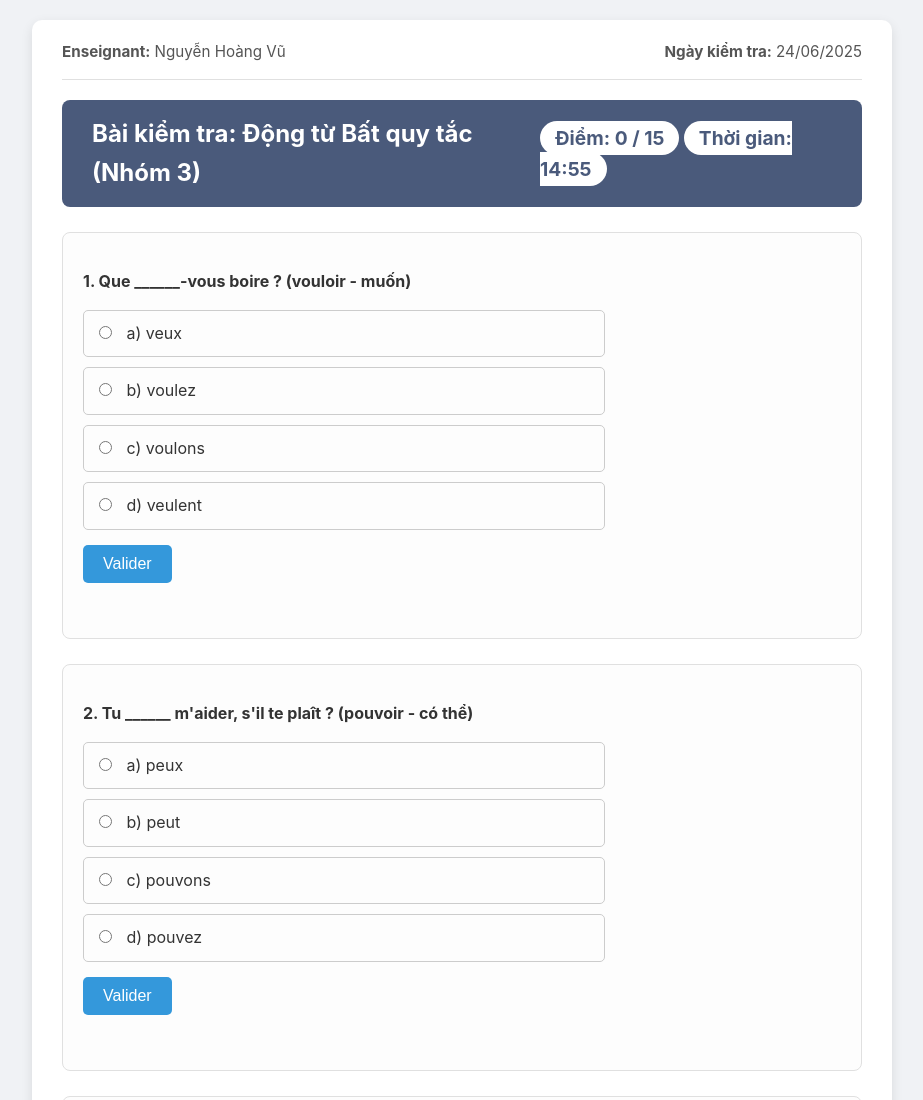
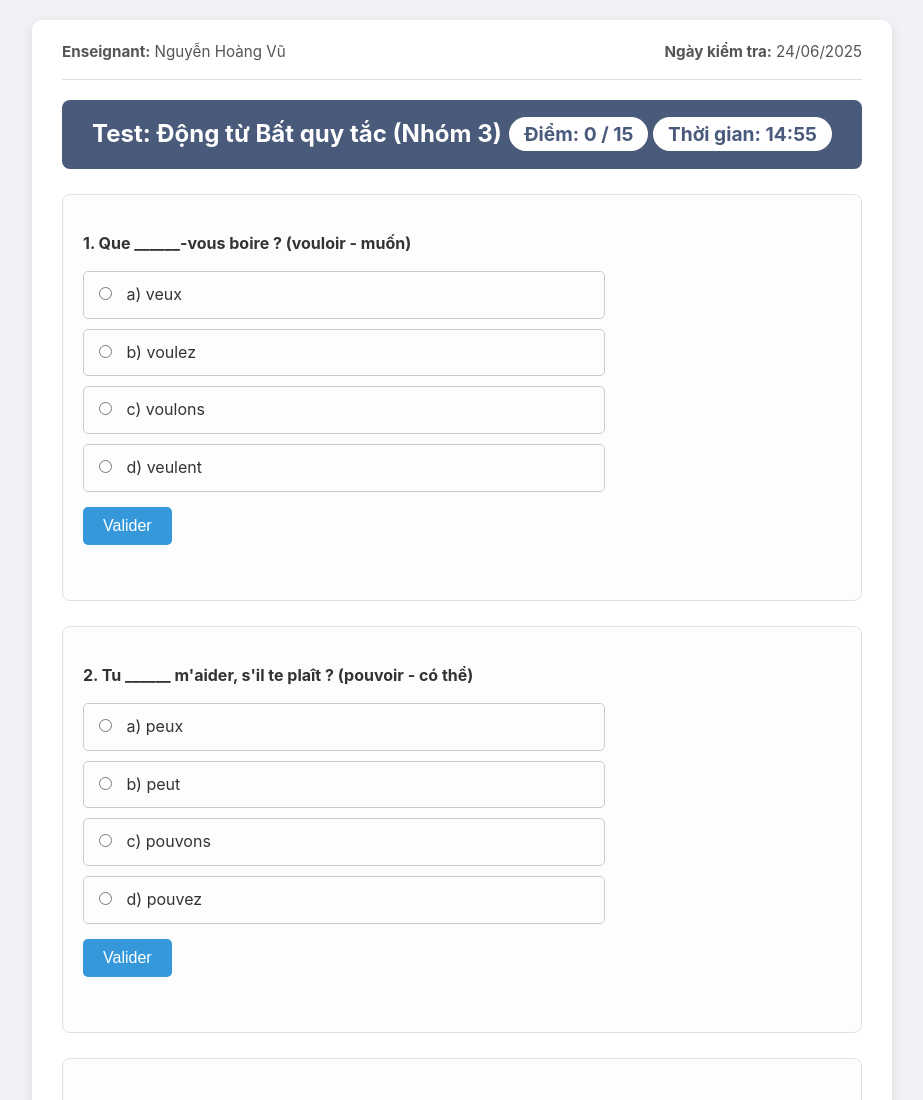
Before and after one commit to HoangVu-TiengPhap/tiengphap.github.io, a plain HTML site: page conjugaison_04_irreguliers.html in a window 1280 px wide. Shown: the top 1100 px of the page, without its empty margins (178-1101 px from the left). Drawn offline with Linux system fonts and the light colour scheme.

Commit message:
conjugaison_04_irreguliers.html

```diff
--- a/conjugaison_04_irreguliers.html
+++ b/conjugaison_04_irreguliers.html
@@ -175,7 +175,7 @@ Released under the MIT license: http://jsbin.mit-license.org
         </div>
 
         <div class="quiz-status-bar">
-            <h1>Bài kiểm tra: Động từ Bất quy tắc (Nhóm 3)</h1>
+            <h1>Test: Động từ Bất quy tắc (Nhóm 3)</h1>
             <div>
                 <span id="score-display">Điểm: 0 / 15</span>
                 <span id="timer-display">Thời gian: 15:00</span>
```
